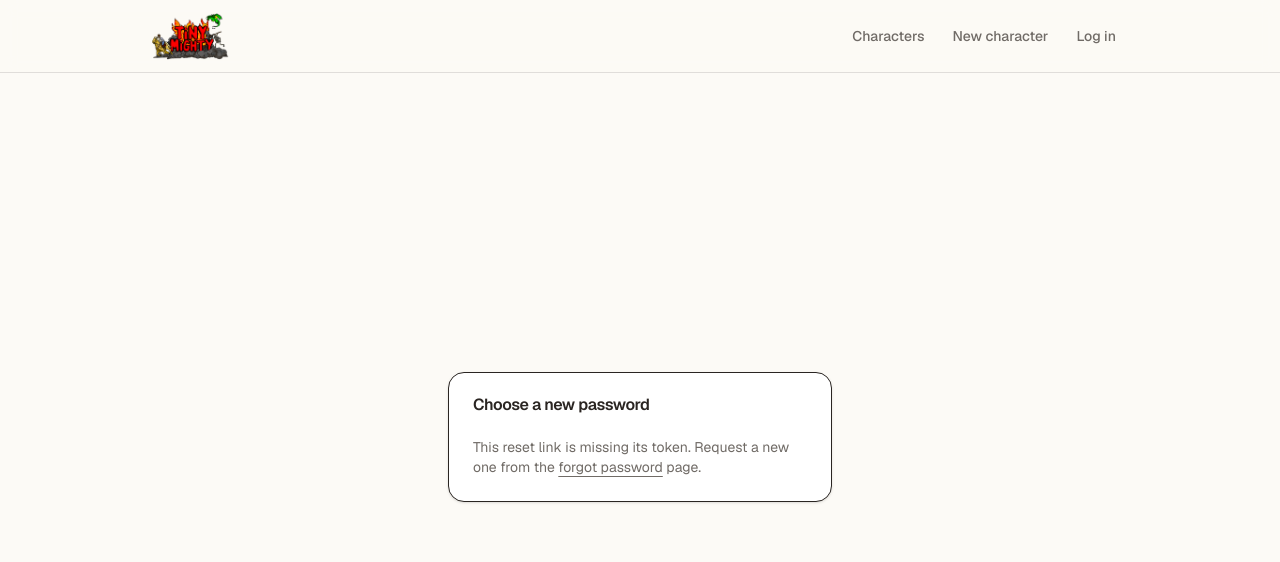
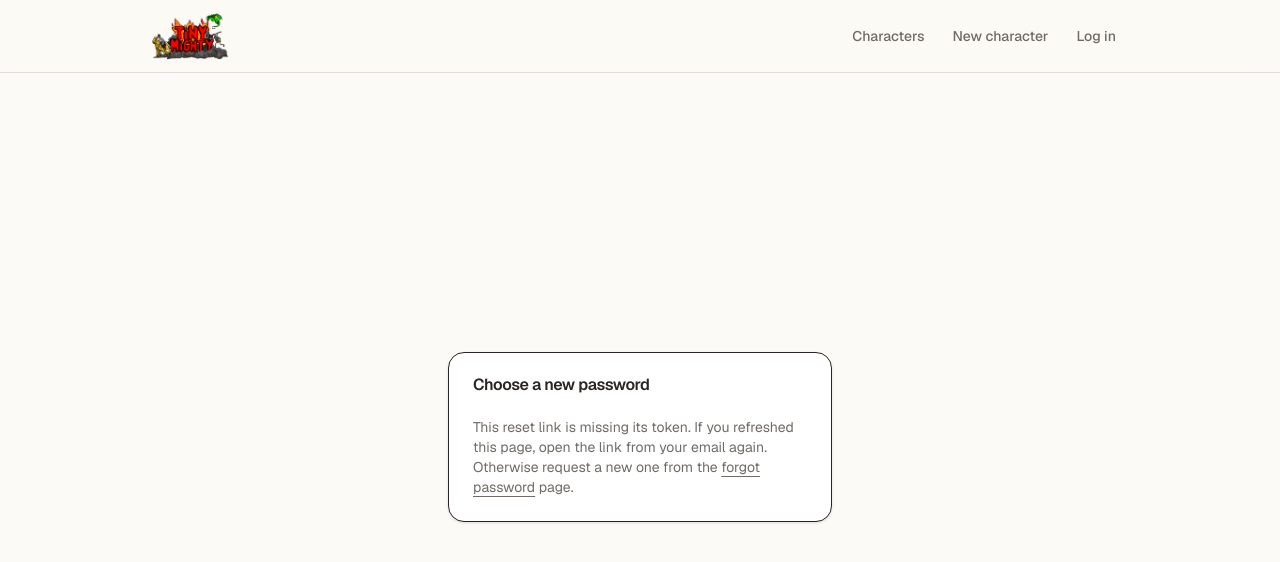
Before and after one commit to nathanphoffman/TinyMightyRPGClient, a Next.js app in the folder apps/web/: page /reset-password in a window 1280 px wide. Shown: the top 562 px of the page. Built offline with nearby package versions, Linux system fonts and the light colour scheme; no server answers.

Commit message:
adding better reset instruction

```diff
--- a/apps/web/src/app/reset-password/page.tsx
+++ b/apps/web/src/app/reset-password/page.tsx
@@ -53,7 +53,8 @@ function ResetPasswordForm() {
   if (!token) {
     return (
       <p className="text-sm text-muted-foreground">
-        This reset link is missing its token. Request a new one from the{" "}
+        This reset link is missing its token. If you refreshed this page, open the link
+        from your email again. Otherwise request a new one from the{" "}
         <Link href="/forgot-password" className="underline underline-offset-4">
           forgot password
         </Link>{" "}
```
